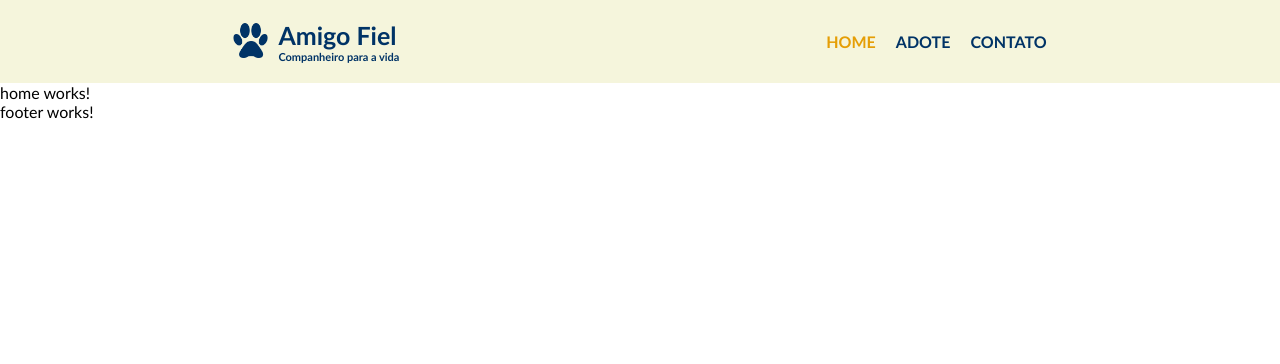
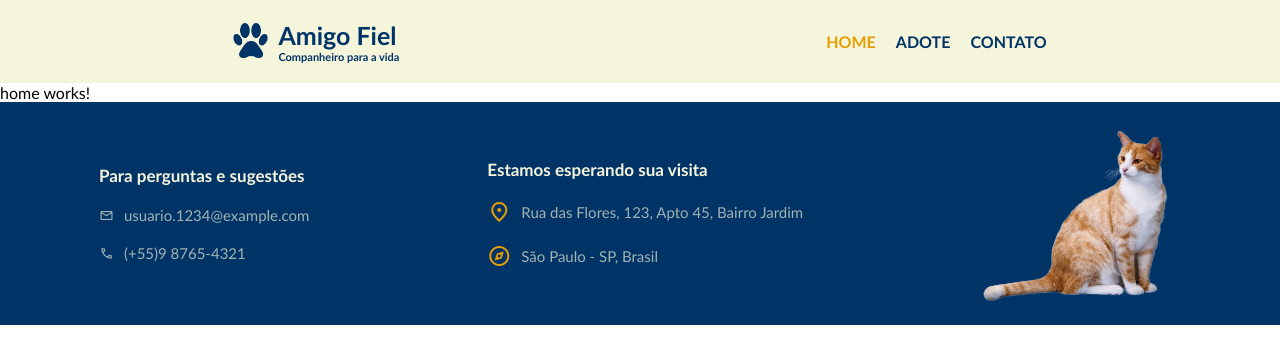
Before and after one commit to Thyale/AmigoFiel, an Angular app in the folder AmigoFielProject/: page / in a window 1280 px wide. Shown: the top 364 px of the page. Built offline with nearby package versions, Linux system fonts and the light colour scheme.

Commit message:
Header e footer Finalizados

```diff
--- a/AmigoFielProject/src/app/components/footer/footer.component.css
+++ b/AmigoFielProject/src/app/components/footer/footer.component.css
@@ -0,0 +1,54 @@
+footer{
+    background-color: #003366;
+    display: flex;
+    flex-direction: row;
+    justify-content: space-around;
+    padding: 10px;
+    align-items:center ;
+}
+
+img{
+    width: 200px;
+}
+
+h1{
+    color: #F5F5DC;
+    font-size: 17px;
+}
+
+p, #IconsContato1, #IconsContato2{
+    color: #f5f5dca9;
+    font-size: 15px;
+}
+
+.TextosContato,.TextosLocal{
+    display: flex;
+    flex-direction: column;
+    gap: 20px;
+}
+
+.TextosContato > div, .TextosLocal>div{
+    display: flex;
+    flex-direction: row;
+    align-items: center;
+    gap: 10px;
+}
+
+#IconsLocal1, #IconsLocal2{
+    color: #E59E06;
+}
+
+@media (max-width: 768px){
+    footer{
+        flex-direction: column;
+        justify-content: space-between;
+        padding: 20px;
+        align-items:start ;
+        gap: 30px;
+    }
+
+    img{
+        display: none;
+    }
+
+}
--- a/AmigoFielProject/src/app/components/footer/footer.component.html
+++ b/AmigoFielProject/src/app/components/footer/footer.component.html
@@ -1 +1,31 @@
-<p>footer works!</p>
+<footer>
+
+    <div class="TextosContato">
+        <h1>Para perguntas e sugestões</h1>
+        <div>
+            <span id="IconsContato1" class="material-symbols-outlined">mail</span>
+            <p>usuario.1234&#64;example.com</p>
+        </div>
+        <div>
+            <span id="IconsContato2" class="material-symbols-outlined">call</span>
+            <p>(+55)9 8765-4321</p>
+        </div>
+    </div>
+
+    <div class="TextosLocal">
+        <h1>Estamos esperando sua visita</h1>
+        <div>
+            <span id="IconsLocal1" class="material-symbols-outlined">location_on</span>
+            <p>Rua das Flores, 123, Apto 45, Bairro Jardim</p>
+        </div>
+        <div>
+            <span id="IconsLocal2" class="material-symbols-outlined">explore</span>
+            <p>São Paulo - SP, Brasil</p>
+        </div>
+    </div>
+
+    <div class="img">
+        <img src="ImgGatoFooter.png" alt="Imagem de um gato">
+    </div>
+
+</footer>
--- a/AmigoFielProject/src/app/components/header/header.component.css
+++ b/AmigoFielProject/src/app/components/header/header.component.css
@@ -41,7 +41,7 @@ a{
     font-weight: bold;
 }
 
-.Home{
+.active-link {
     color: #E59E06;
 }
 
--- a/AmigoFielProject/src/app/components/header/header.component.html
+++ b/AmigoFielProject/src/app/components/header/header.component.html
@@ -13,9 +13,9 @@
     <!--Navegação para telas maiores -->
     <div class="Navegacao">
         <ul>
-            <li><a class="Home" routerLink="">HOME</a></li>
-            <li><a routerLink="adote">ADOTE</a></li>
-            <li><a routerLink="contato">CONTATO</a></li>
+            <li><a class="Home" routerLink="" routerLinkActive="active-link" [routerLinkActiveOptions]="{ exact: true }">HOME</a></li>
+            <li><a routerLink="adote" routerLinkActive="active-link">ADOTE</a></li>
+            <li><a routerLink="contato" routerLinkActive="active-link">CONTATO</a></li>
         </ul>
     </div>
 
--- a/AmigoFielProject/src/index.html
+++ b/AmigoFielProject/src/index.html
@@ -6,6 +6,7 @@
   <base href="/">
   <meta name="viewport" content="width=device-width, initial-scale=1">
   <link rel="icon" type="image/x-icon" href="Icon.png">
+  <link rel="stylesheet" href="https://fonts.googleapis.com/css2?family=Material+Symbols+Outlined:opsz,wght,FILL,GRAD@20..48,100..700,0..1,-50..200" />
 </head>
 <body>
   <app-root></app-root>
```
Also changed, not shown: AmigoFielProject/public/ImgGatoFooter.png (added), AmigoFielProject/public/ImgSobreNos.png (added).
